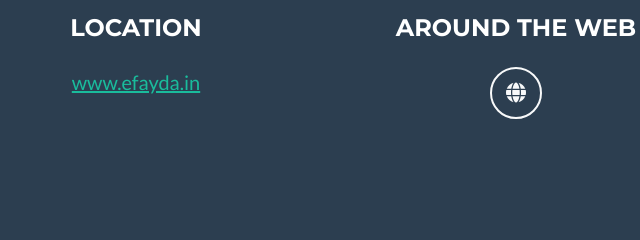
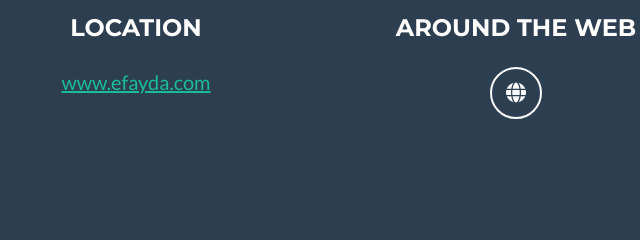
Before and after one commit to shariquereyaz/efaydaNew, a plain HTML site: page index.html in a window 1280 px wide. Shown: the part 2600-2840 px from the top of the page, 124-764 px from the left. Drawn offline with nearby package versions, Linux system fonts and the light colour scheme; no server answers.

Commit message:
Update index.html
domain name

```diff
--- a/index.html
+++ b/index.html
@@ -411,7 +411,7 @@
           <div class="col-lg-4 mb-5 mb-lg-0">
             <h4 class="text-uppercase mb-4">Location</h4>
             <p class="lead mb-0">
-              <a href="https://www.efayda.in"> www.efayda.in </a>
+              <a href="https://www.efayda.in"> www.efayda.com </a>
               <br />
               <!-- djkf -->
             </p>
```
